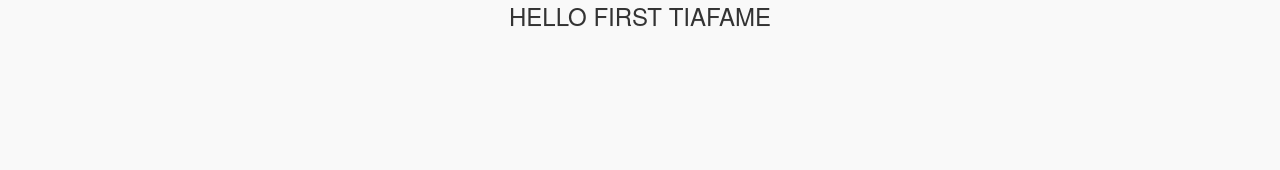
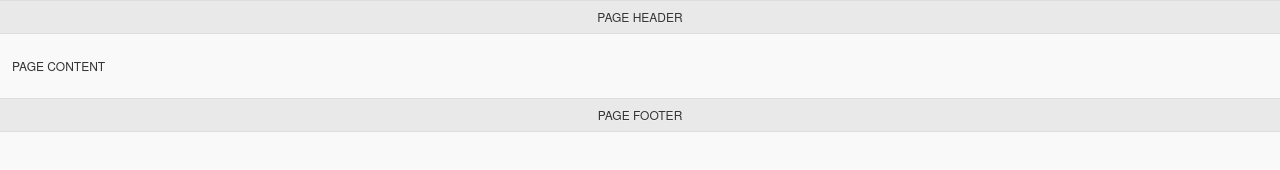
Before and after one commit to Sokchanny7/Cam-NGOsearch, a plain HTML site: page www/index.html in a window 1280 px wide. Drawn offline with Linux system fonts and the light colour scheme; files whose address does not match are found by name.

Commit message:
just commit

```diff
--- a/www/index.html
+++ b/www/index.html
@@ -1,11 +1,12 @@
 <html>
+
 <head>
-      <link href="css/jquery.mobile-1.4.5.min.css" rel="stylesheet" type="text/css"/>
-      <link href="css/index.css" rel="stylesheet" type="text/css"/>
-      <link href="css/customiz-css.css" rel="stylesheet" type="text/css"/>
-      <link href="css/themes/jquery.mobile.icons.min.css" rel="stylesheet" type="text/css"/>
+  <link href="css/jquery.mobile-1.4.5.min.css" rel="stylesheet" type="text/css" />
+  <link href="css/index.css" rel="stylesheet" type="text/css" />
+  <link href="css/customiz-css.css" rel="stylesheet" type="text/css" />
+  <link href="css/themes/jquery.mobile.icons.min.css" rel="stylesheet" type="text/css" />
 
-
+  <script src="js/libs/Jquery.js" type="text/javascript"></script>
   <script src="js/app/action/public.js" type="text/javascript"></script>
   <script src="js/app/controller/home-controller.js" type="text/javascript"></script>
   <script src="js/app/model/home-model.js" type="text/javascript"></script>
@@ -15,14 +16,34 @@
   <script src="js/core/app-cache.js" type="text/javascript"></script>
   <script src="js/core/app-template.js" type="text/javascript"></script>
   <script src="js/core/app.js" type="text/javascript"></script>
-    <script src="js/libs/Jquery.js" type="text/javascript"></script>
+
   <script src="js/libs/handlebars-v4.0.2.js" type="text/javascript"></script>
   <script src="js/libs/jquery.mobile-1.4.5.min.js" type="text/javascript"></script>
   <meta name="viewport" content="user-scalable=no, initial-scale=1, maximum-scale=1, minimum-scale=1, width=device-width">
   <link rel="stylesheet" type="text/css" href="css/index.css">
   <title>Cam-NGOsearch</title>
 </head>
+
 <body>
-      <h1>Hello First tiafame</h1>
+
+  <div data-role="page" id="pageone">
+    <div data-role="header">
+      <h1>Page header</h1>
+    </div>
+
+    <div data-role="main" class="ui-content">
+      <p>Page Content</p>
+    </div>
+
+    <div data-role="footer">
+      <h1>Page Footer</h1>
+    </div>
+  </div>
+
+
+
+
+
 </body>
+
 </html>
```
Lines whose indentation alone changed are shown as unchanged.
